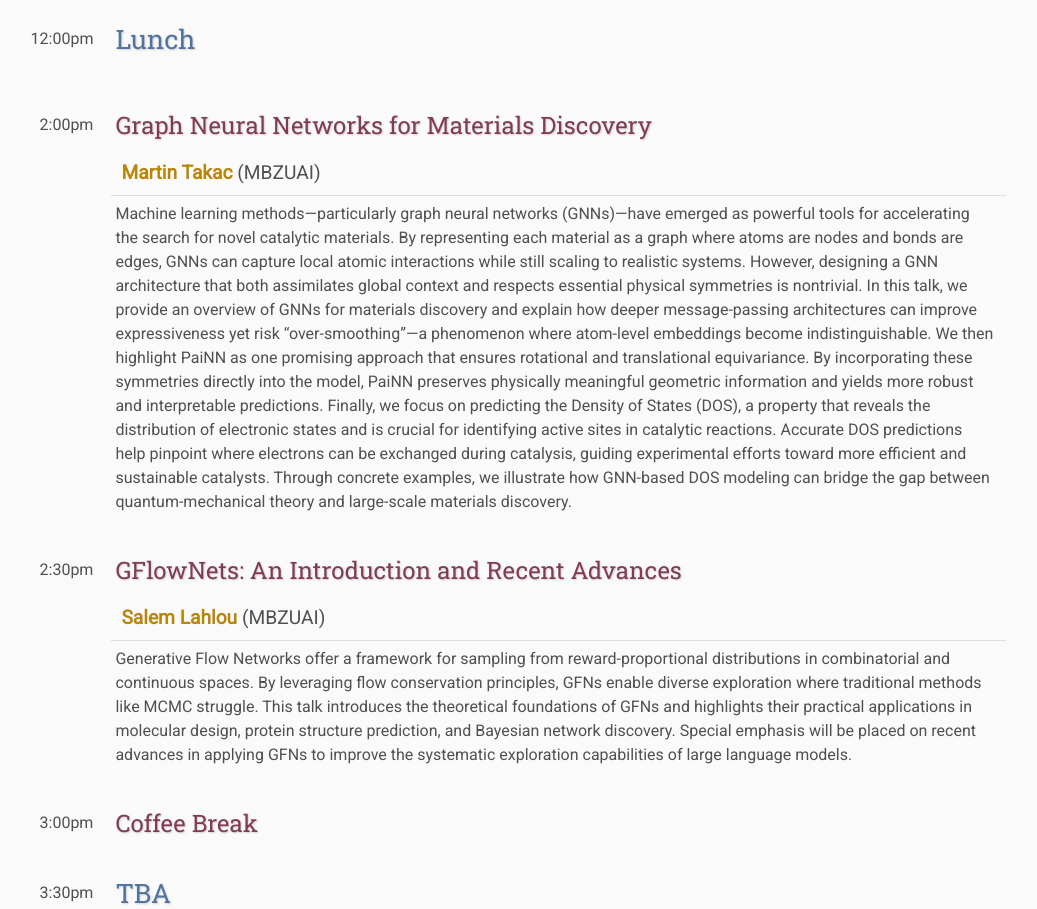
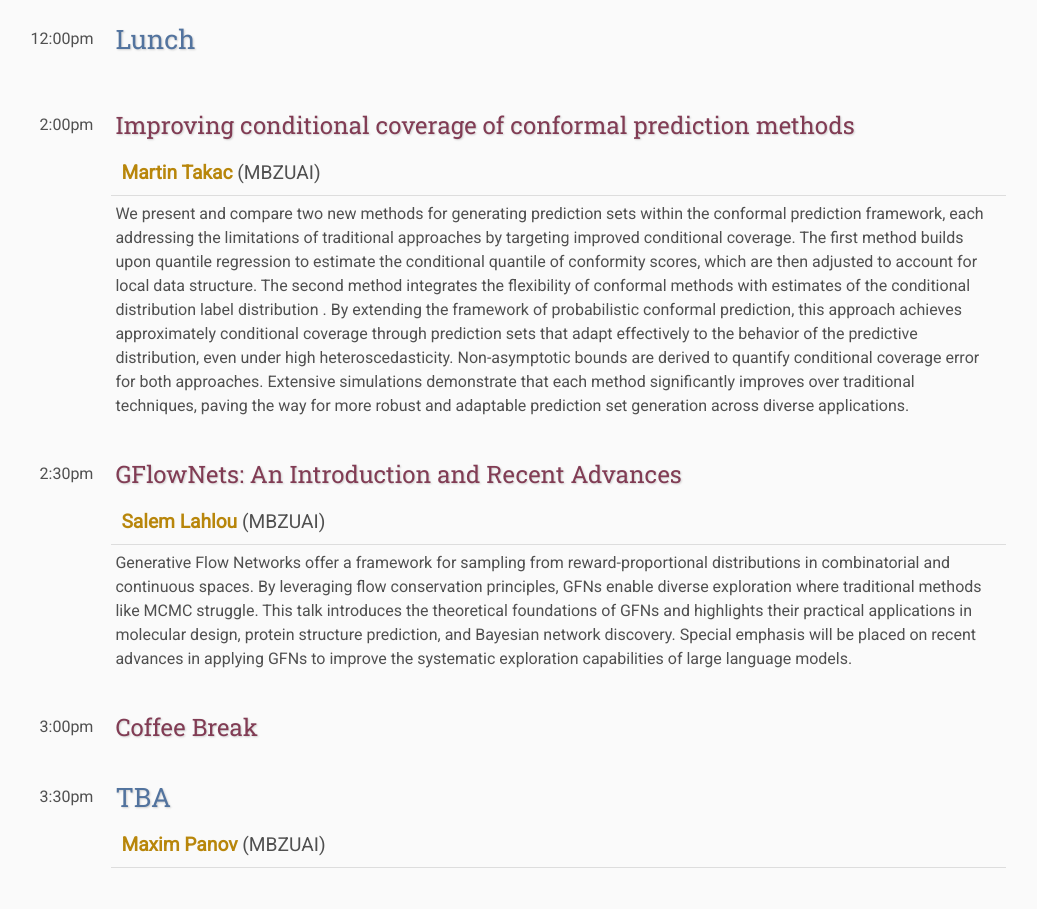
Before and after one commit to mbzuai-hiring/mbzuai-hiring.github.io, a plain HTML site: page day1.html in a window 1280 px wide. Shown: the part 2241-3150 px from the top of the page, without its empty margins (132-1169 px from the left). Drawn offline with Linux system fonts and the light colour scheme.

Commit message:
update talk

```diff
--- a/day1.html
+++ b/day1.html
@@ -187,7 +187,7 @@
                 2:00pm
             </td>
             <td class="title">
-                Graph Neural Networks for Materials Discovery
+                Improving conditional coverage of conformal prediction methods
             </td>
         </tr>
         <tr>
@@ -197,9 +197,7 @@
         </tr>
         <tr>
             <td class="abstract">
-                Machine learning methods—particularly graph neural networks (GNNs)—have emerged as powerful tools for accelerating the search for novel catalytic materials. By representing each material as a graph where atoms are nodes and bonds are edges, GNNs can capture local atomic interactions while still scaling to realistic systems. However, designing a GNN architecture that both assimilates global context and respects essential physical symmetries is nontrivial.
-                In this talk, we provide an overview of GNNs for materials discovery and explain how deeper message-passing architectures can improve expressiveness yet risk “over-smoothing”—a phenomenon where atom-level embeddings become indistinguishable. We then highlight PaiNN as one promising approach that ensures rotational and translational equivariance. By incorporating these symmetries directly into the model, PaiNN preserves physically meaningful geometric information and yields more robust and interpretable predictions.
-                Finally, we focus on predicting the Density of States (DOS), a property that reveals the distribution of electronic states and is crucial for identifying active sites in catalytic reactions. Accurate DOS predictions help pinpoint where electrons can be exchanged during catalysis, guiding experimental efforts toward more efficient and sustainable catalysts. Through concrete examples, we illustrate how GNN-based DOS modeling can bridge the gap between quantum-mechanical theory and large-scale materials discovery.
+                We present and compare two new methods for generating prediction sets within the conformal prediction framework, each addressing the limitations of traditional approaches by targeting improved conditional coverage. The first method builds upon quantile regression to estimate the conditional quantile of conformity scores, which are then adjusted to account for local data structure. The second method integrates the flexibility of conformal methods with estimates of the conditional distribution label distribution . By extending the framework of probabilistic conformal prediction, this approach achieves approximately conditional coverage through prediction sets that adapt effectively to the behavior of the predictive distribution, even under high heteroscedasticity. Non-asymptotic bounds are derived to quantify conditional coverage error for both approaches. Extensive simulations demonstrate that each method significantly improves over traditional techniques, paving the way for more robust and adaptable prediction set generation across diverse applications.
         </td></tr>
     </tbody></table>
 
```
